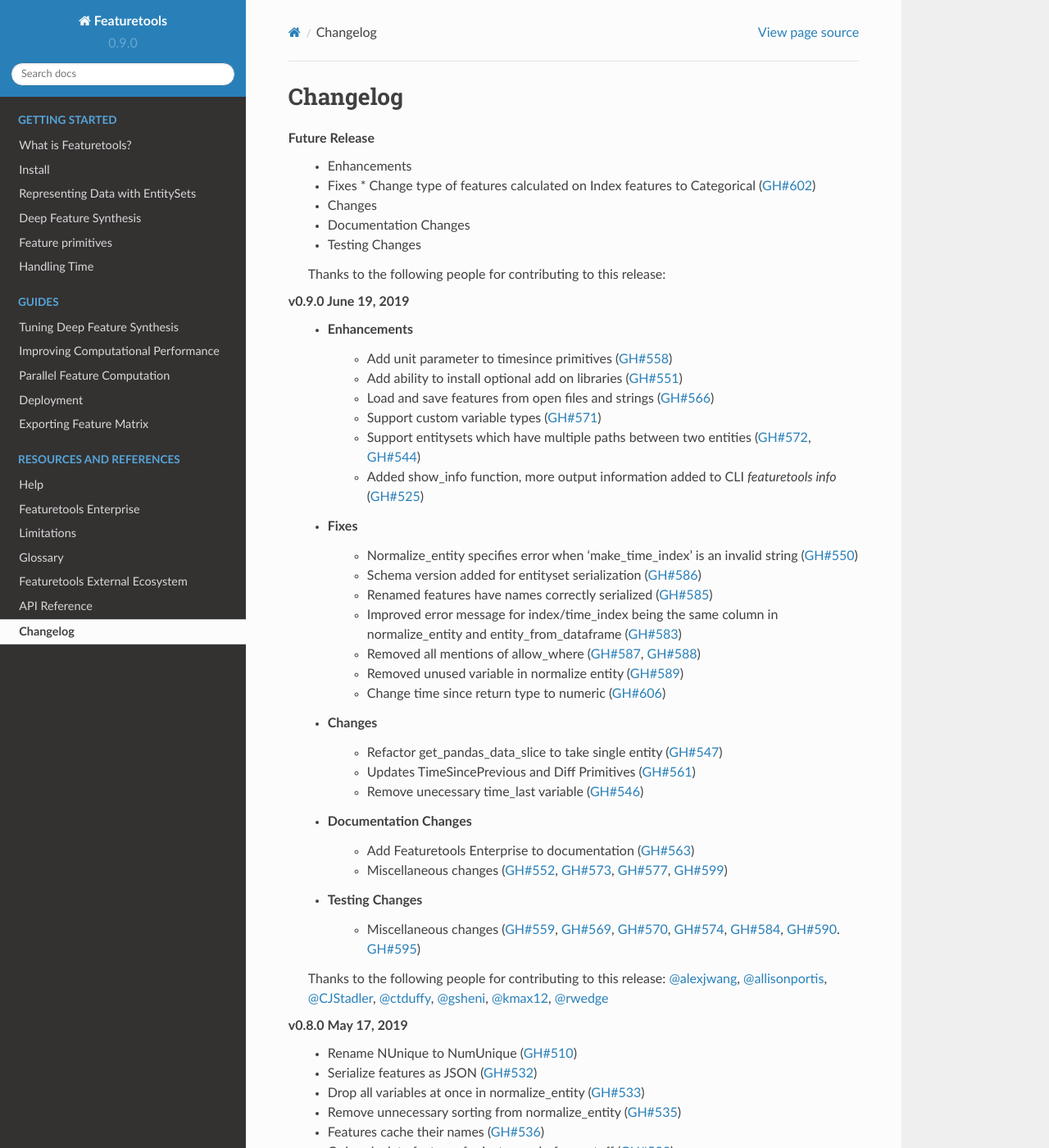
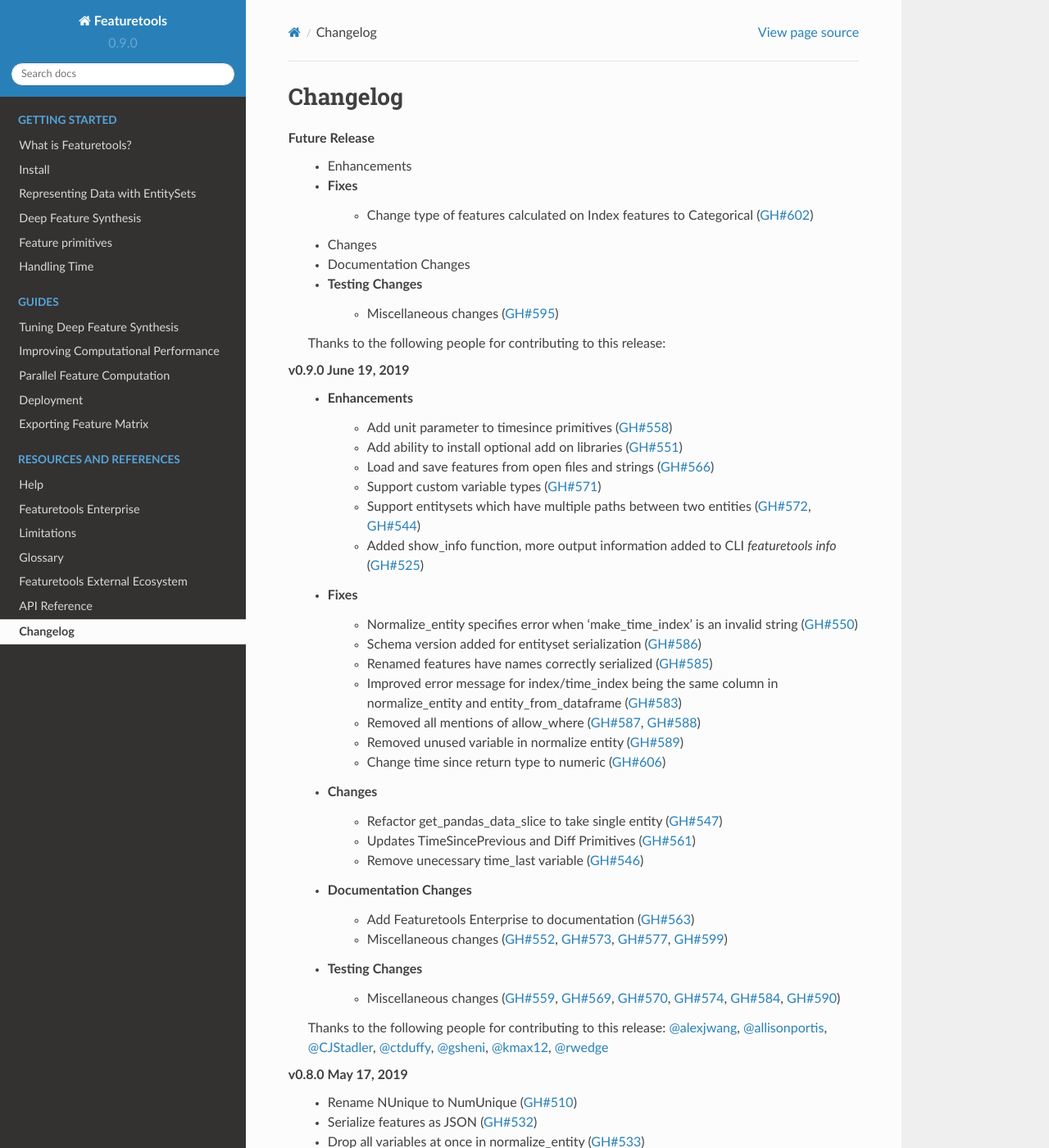
Before and after one commit to alteryx/featuretools, a Sphinx documentation site: the page built from docs/source/changelog.rst, in a window 1280 px wide and 1400 px high. Shown: the whole window at 82% size. Built offline with Sphinx 7.4.7 and the Read the Docs theme 2.0.0, drawn with Linux system fonts in a browser that asks for light colours; pages that are not in the unit, such as notebooks, are missing from menus; some of the changed lines change nothing that is shown.

Commit message:
update changelog

```diff
--- a/docs/source/changelog.rst
+++ b/docs/source/changelog.rst
@@ -5,10 +5,11 @@
 **Future Release**
     * Enhancements
     * Fixes
-      * Change type of features calculated on Index features to Categorical (:pr:`602`)
+        * Change type of features calculated on Index features to Categorical (:pr:`602`)
     * Changes
     * Documentation Changes
     * Testing Changes
+        * Miscellaneous changes (:pr:`595`)
 
     Thanks to the following people for contributing to this release:
 
@@ -36,7 +37,7 @@
         * Add Featuretools Enterprise to documentation (:pr:`563`)
         * Miscellaneous changes (:pr:`552`, :pr:`573`, :pr:`577`, :pr:`599`)
     * Testing Changes
-        * Miscellaneous changes (:pr:`559`, :pr:`569`, :pr:`570`, :pr:`574`, :pr:`584`, :pr:`590`. :pr:`595`)
+        * Miscellaneous changes (:pr:`559`, :pr:`569`, :pr:`570`, :pr:`574`, :pr:`584`, :pr:`590`)
 
     Thanks to the following people for contributing to this release:
     :user:`alexjwang`, :user:`allisonportis`, :user:`CJStadler`, :user:`ctduffy`, :user:`gsheni`, :user:`kmax12`, :user:`rwedge`
```
